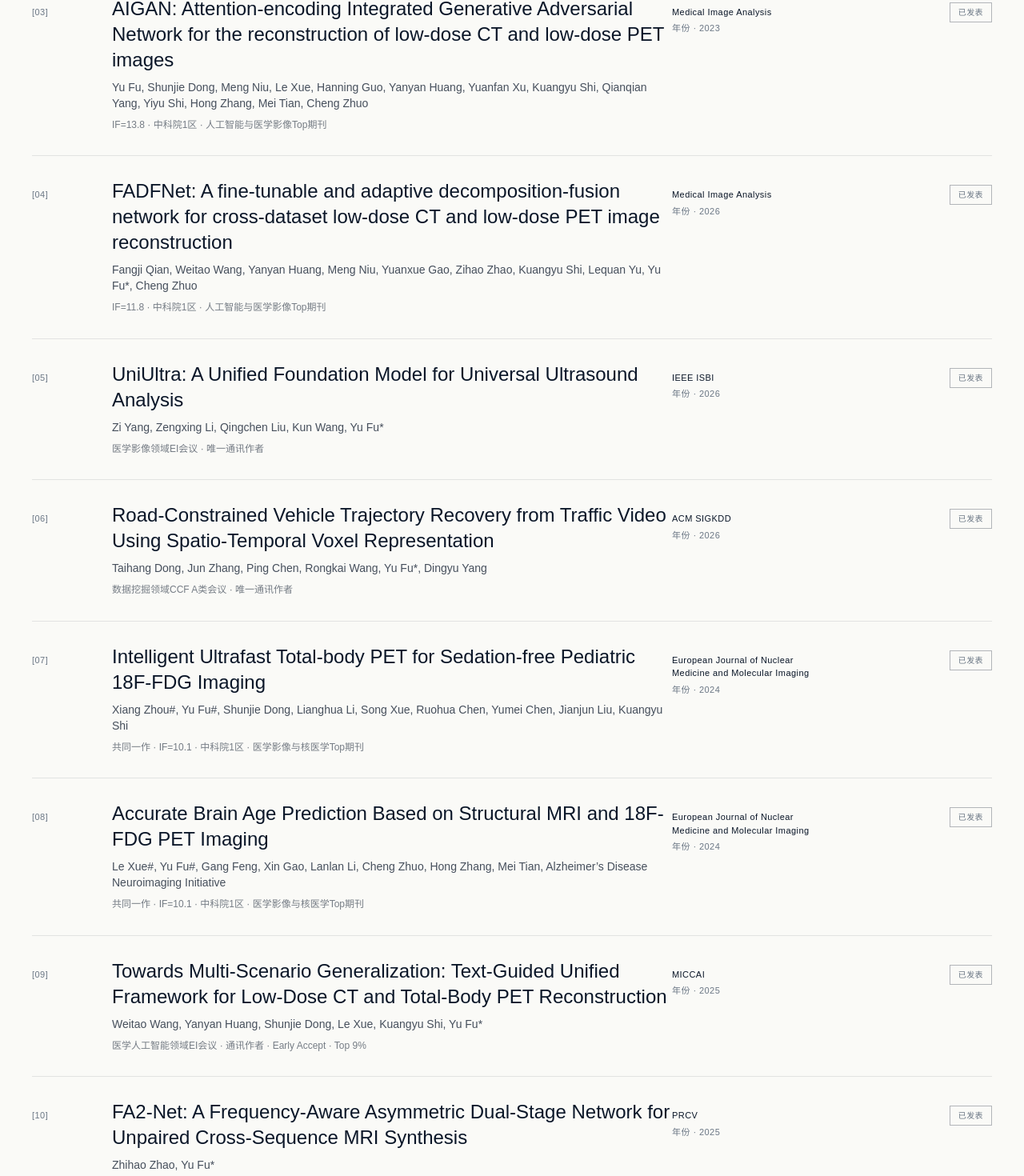
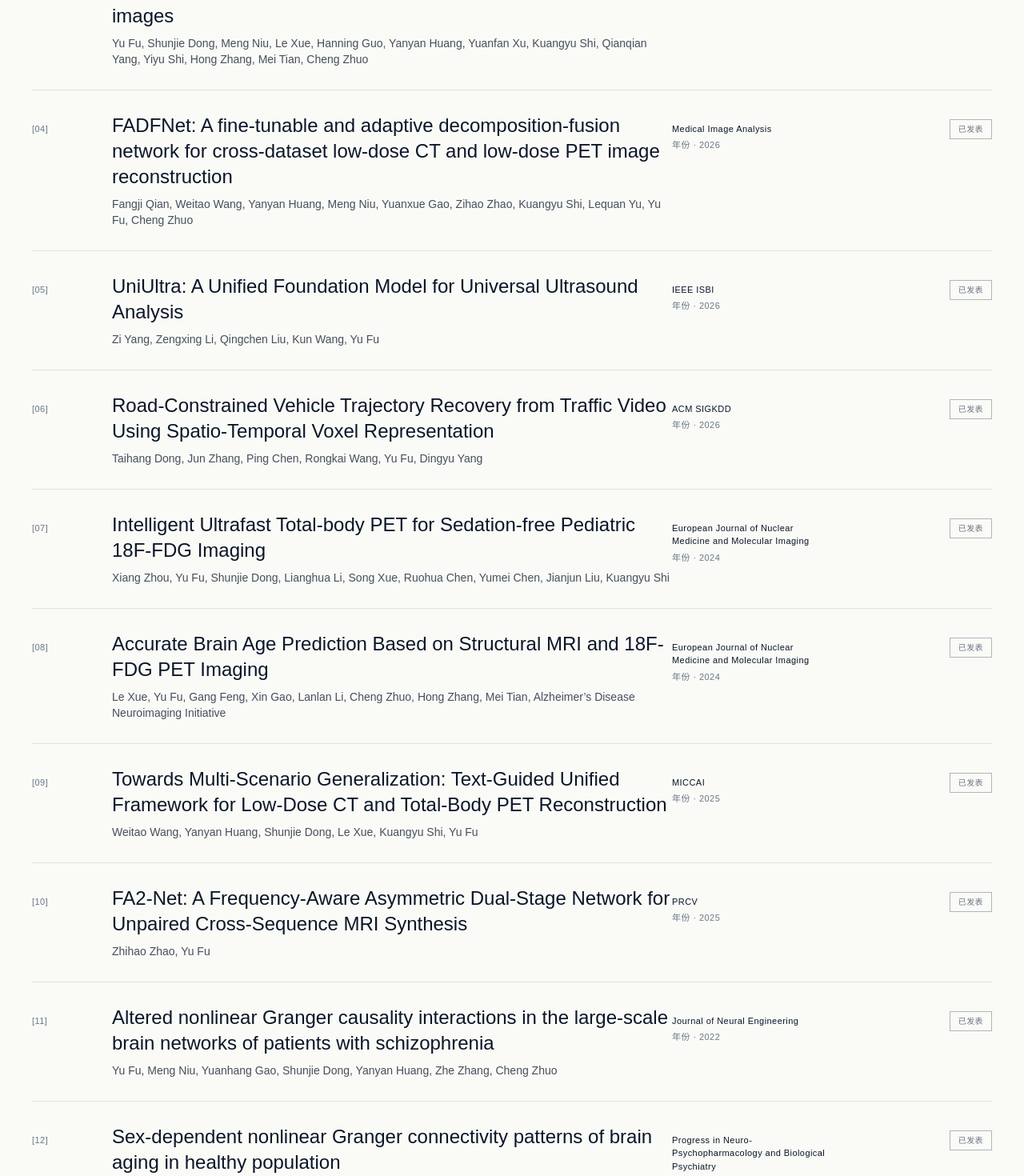
Before and after one commit to LIJK20/MedAgentLab, a React (Vite) app: page /home in a window 1280 px wide. Shown: the part 5037-6507 px from the top of the page at 80% size. Built offline with nearby package versions, Linux system fonts and the light colour scheme; a web font is replaced by a local one.

Commit message:
Clean publication metadata

```diff
--- a/src/data/research.js
+++ b/src/data/research.js
@@ -7,7 +7,6 @@ export const publications = [
     venue: 'Medical Image Analysis',
     year: 2024,
     tag: 'Published',
-    note: 'IF=13.8 · 中科院1区 · 人工智能与医学影像Top期刊',
   },
   {
     id: 'otfpf-information-fusion-2023',
@@ -16,7 +15,6 @@ export const publications = [
     venue: 'Information Fusion',
     year: 2023,
     tag: 'Published',
-    note: 'IF=18.6 · 中科院1区 · 人工智能Top期刊',
   },
   {
     id: 'aigan-media-2023',
@@ -26,72 +24,64 @@ export const publications = [
     venue: 'Medical Image Analysis',
     year: 2023,
     tag: 'Published',
-    note: 'IF=13.8 · 中科院1区 · 人工智能与医学影像Top期刊',
   },
   {
     id: 'fadfnet-media-2026',
     title:
       'FADFNet: A fine-tunable and adaptive decomposition-fusion network for cross-dataset low-dose CT and low-dose PET image reconstruction',
-    authors: ['Fangji Qian', 'Weitao Wang', 'Yanyan Huang', 'Meng Niu', 'Yuanxue Gao', 'Zihao Zhao', 'Kuangyu Shi', 'Lequan Yu', 'Yu Fu*', 'Cheng Zhuo'],
+    authors: ['Fangji Qian', 'Weitao Wang', 'Yanyan Huang', 'Meng Niu', 'Yuanxue Gao', 'Zihao Zhao', 'Kuangyu Shi', 'Lequan Yu', 'Yu Fu', 'Cheng Zhuo'],
     venue: 'Medical Image Analysis',
     year: 2026,
     tag: 'Published',
-    note: 'IF=11.8 · 中科院1区 · 人工智能与医学影像Top期刊',
   },
   {
     id: 'uniultra-isbi-2026',
     title: 'UniUltra: A Unified Foundation Model for Universal Ultrasound Analysis',
-    authors: ['Zi Yang', 'Zengxing Li', 'Qingchen Liu', 'Kun Wang', 'Yu Fu*'],
+    authors: ['Zi Yang', 'Zengxing Li', 'Qingchen Liu', 'Kun Wang', 'Yu Fu'],
     venue: 'IEEE ISBI',
     year: 2026,
     tag: 'Published',
-    note: '医学影像领域EI会议 · 唯一通讯作者',
   },
   {
     id: 'retrieve-kdd-2026',
     title: 'Road-Constrained Vehicle Trajectory Recovery from Traffic Video Using Spatio-Temporal Voxel Representation',
-    authors: ['Taihang Dong', 'Jun Zhang', 'Ping Chen', 'Rongkai Wang', 'Yu Fu*', 'Dingyu Yang'],
+    authors: ['Taihang Dong', 'Jun Zhang', 'Ping Chen', 'Rongkai Wang', 'Yu Fu', 'Dingyu Yang'],
     venue: 'ACM SIGKDD',
     year: 2026,
     tag: 'Published',
-    note: '数据挖掘领域CCF A类会议 · 唯一通讯作者',
   },
   {
     id: 'pediatric-total-body-pet-ejnmmi-2024',
     title: 'Intelligent Ultrafast Total-body PET for Sedation-free Pediatric 18F-FDG Imaging',
-    authors: ['Xiang Zhou#', 'Yu Fu#', 'Shunjie Dong', 'Lianghua Li', 'Song Xue', 'Ruohua Chen', 'Yumei Chen', 'Jianjun Liu', 'Kuangyu Shi'],
+    authors: ['Xiang Zhou', 'Yu Fu', 'Shunjie Dong', 'Lianghua Li', 'Song Xue', 'Ruohua Chen', 'Yumei Chen', 'Jianjun Liu', 'Kuangyu Shi'],
     venue: 'European Journal of Nuclear Medicine and Molecular Imaging',
     year: 2024,
     tag: 'Published',
-    note: '共同一作 · IF=10.1 · 中科院1区 · 医学影像与核医学Top期刊',
   },
   {
     id: 'brain-age-smri-fdg-ejnmmi-2024',
     title: 'Accurate Brain Age Prediction Based on Structural MRI and 18F-FDG PET Imaging',
-    authors: ['Le Xue#', 'Yu Fu#', 'Gang Feng', 'Xin Gao', 'Lanlan Li', 'Cheng Zhuo', 'Hong Zhang', 'Mei Tian', 'Alzheimer’s Disease Neuroimaging Initiative'],
+    authors: ['Le Xue', 'Yu Fu', 'Gang Feng', 'Xin Gao', 'Lanlan Li', 'Cheng Zhuo', 'Hong Zhang', 'Mei Tian', 'Alzheimer’s Disease Neuroimaging Initiative'],
     venue: 'European Journal of Nuclear Medicine and Molecular Imaging',
     year: 2024,
     tag: 'Published',
-    note: '共同一作 · IF=10.1 · 中科院1区 · 医学影像与核医学Top期刊',
   },
   {
     id: 'text-guided-reconstruction-miccai-2025',
     title:
       'Towards Multi-Scenario Generalization: Text-Guided Unified Framework for Low-Dose CT and Total-Body PET Reconstruction',
-    authors: ['Weitao Wang', 'Yanyan Huang', 'Shunjie Dong', 'Le Xue', 'Kuangyu Shi', 'Yu Fu*'],
+    authors: ['Weitao Wang', 'Yanyan Huang', 'Shunjie Dong', 'Le Xue', 'Kuangyu Shi', 'Yu Fu'],
     venue: 'MICCAI',
     year: 2025,
     tag: 'Published',
-    note: '医学人工智能领域EI会议 · 通讯作者 · Early Accept · Top 9%',
   },
   {
     id: 'fa2net-prcv-2025',
     title: 'FA2-Net: A Frequency-Aware Asymmetric Dual-Stage Network for Unpaired Cross-Sequence MRI Synthesis',
-    authors: ['Zhihao Zhao', 'Yu Fu*'],
+    authors: ['Zhihao Zhao', 'Yu Fu'],
     venue: 'PRCV',
     year: 2025,
     tag: 'Published',
-    note: '模式识别与计算机视觉领域EI会议 · 通讯作者 · Oral · Top 3%',
   },
   {
     id: 'nonlinear-granger-schizophrenia-jne-2022',
@@ -101,7 +91,6 @@ export const publications = [
     venue: 'Journal of Neural Engineering',
     year: 2022,
     tag: 'Published',
-    note: 'IF=5.4 · 中科院2区',
   },
   {
     id: 'sex-dependent-brain-aging-pnpbp-2024',
@@ -110,7 +99,6 @@ export const publications = [
     venue: 'Progress in Neuro-Psychopharmacology and Biological Psychiatry',
     year: 2024,
     tag: 'Published',
-    note: 'IF=5.3 · 中科院2区',
   },
   {
     id: 'asd-subcortical-pipeline-pnpbp-2021',
@@ -120,25 +108,22 @@ export const publications = [
     venue: 'Progress in Neuro-Psychopharmacology and Biological Psychiatry',
     year: 2021,
     tag: 'Published',
-    note: 'IF=5.2 · 中科院2区',
   },
   {
     id: 'fpga-lstm-neurocomputing-2025',
     title: 'FPGA-Based Component-Wise LSTM Training Accelerator for Neural Granger Causality Analysis',
-    authors: ['Chuliang Guo', 'Yufei Chen', 'Yu Fu*'],
+    authors: ['Chuliang Guo', 'Yufei Chen', 'Yu Fu'],
     venue: 'Neurocomputing',
     year: 2025,
     tag: 'Published',
-    note: 'IF=5.2 · 中科院2区 · 人工智能Top期刊 · 通讯作者',
   },
   {
     id: 'rich-club-psychiatry-2023',
     title: 'Abnormal temporal variability of rich-club organization in three major psychiatric conditions',
-    authors: ['Meng Niu', 'Hanning Guo', 'Zhe Zhang', 'Yu Fu*'],
+    authors: ['Meng Niu', 'Hanning Guo', 'Zhe Zhang', 'Yu Fu'],
     venue: 'Frontiers in Psychiatry',
     year: 2023,
     tag: 'Published',
-    note: 'IF=5.5 · 中科院3区 · 通讯作者 · 邀稿',
   },
   {
     id: 'sfcnext-isbi-2023',
@@ -147,7 +132,6 @@ export const publications = [
     venue: 'IEEE ISBI',
     year: 2023,
     tag: 'Published',
-    note: '医学影像领域EI会议',
   },
   {
     id: 'resource-efficient-pet-isbi-2022',
@@ -156,7 +140,6 @@ export const publications = [
     venue: 'IEEE ISBI',
     year: 2022,
     tag: 'Published',
-    note: '医学影像领域EI会议',
   },
   {
     id: 'active-index-isbi-2022',
@@ -165,7 +148,6 @@ export const publications = [
     venue: 'IEEE ISBI',
     year: 2022,
     tag: 'Published',
-    note: '医学影像领域EI会议',
   },
   {
     id: 'amyloid-pet-generation-bibm-2021',
@@ -174,16 +156,14 @@ export const publications = [
     venue: 'IEEE BIBM',
     year: 2021,
     tag: 'Published',
-    note: '医学影像领域EI会议',
   },
   {
     id: 'parkinson-hippocampus-bibm-2023',
     title: "Surface-based morphometric changes of the hippocampus at global and subfield levels of early-stage Parkinson's disease",
-    authors: ['Meng Niu', 'Junqiang Lei', 'Yu Fu*'],
+    authors: ['Meng Niu', 'Junqiang Lei', 'Yu Fu'],
     venue: 'IEEE BIBM',
     year: 2023,
     tag: 'Published',
-    note: '医学影像领域EI会议 · 通讯作者',
   },
   {
     id: 'partial-unbalanced-feature-transport-tmi-2023',
@@ -192,7 +172,6 @@ export const publications = [
     venue: 'IEEE Transactions on Medical Imaging',
     year: 2023,
     tag: 'Published',
-    note: 'IF=11.0 · 中科院1区 · 人工智能与医学影像Top期刊',
   },
   {
     id: 'rconet-tnnls-2021',
@@ -202,7 +181,6 @@ export const publications = [
     venue: 'IEEE Transactions on Neural Networks and Learning Systems',
     year: 2021,
     tag: 'Published',
-    note: 'IF=14.4 · 中科院1区 · 人工智能领域Top期刊',
   },
   {
     id: 'deunet-2-media-2022',
@@ -211,7 +189,6 @@ export const publications = [
     venue: 'Medical Image Analysis',
     year: 2022,
     tag: 'Published',
-    note: 'IF=13.8 · 中科院1区 · 人工智能与医学影像Top期刊',
   },
   {
     id: 'conslide-iccv-2023',
@@ -221,7 +198,6 @@ export const publications = [
     venue: 'ICCV',
     year: 2023,
     tag: 'Published',
-    note: 'CV领域EI会议',
   },
   {
     id: 'pathology-foundation-model-neurips-2024',
@@ -231,7 +207,6 @@ export const publications = [
     venue: 'NeurIPS',
     year: 2024,
     tag: 'Published',
-    note: '机器学习领域EI会议',
   },
   {
     id: 'xaiguiformer-iclr-2025',
@@ -240,7 +215,6 @@ export const publications = [
     venue: 'ICLR',
     year: 2025,
     tag: 'Published',
-    note: '机器学习领域EI会议',
   },
   {
     id: 'state-space-wsi-tmi-2024',
@@ -250,7 +224,6 @@ export const publications = [
     venue: 'IEEE Transactions on Medical Imaging',
     year: 2024,
     tag: 'Published',
-    note: 'IF=11.0 · 中科院1区 · 人工智能与医学影像Top期刊',
   },
   {
     id: 'mdd-hippocampus-amygdala-bib-2020',
@@ -260,7 +233,6 @@ export const publications = [
     venue: 'Brain Imaging and Behavior',
     year: 2020,
     tag: 'Published',
-    note: 'IF=3.9 · 中科院2区 · 硕士导师一作 · Google Scholar 被引89次',
   },
   {
     id: 'apoe-clu-ad-jad-2021',
@@ -270,7 +242,6 @@ export const publications = [
     venue: "Journal of Alzheimer's Disease",
     year: 2021,
     tag: 'Published',
-    note: 'IF=4.2 · 中科院2区',
   },
   {
     id: 'mci-hippocampus-jad-2022',
@@ -280,7 +251,6 @@ export const publications = [
     venue: "Journal of Alzheimer's Disease",
     year: 2022,
     tag: 'Published',
-    note: 'IF=4.2 · 中科院2区',
   },
   {
     id: 'cannabis-subcortical-dad-2022',
@@ -290,7 +260,6 @@ export const publications = [
     venue: 'Drug and Alcohol Dependence',
     year: 2022,
     tag: 'Published',
-    note: 'IF=4.9 · 中科院2区',
   },
   {
     id: 'asr-distillation-icassp-2023',
@@ -300,7 +269,6 @@ export const publications = [
     venue: 'IEEE ICASSP',
     year: 2023,
     tag: 'Published',
-    note: '语音领域EI会议',
   },
   {
     id: 'eyelid-malignancy-lancet-ssrn',
```
